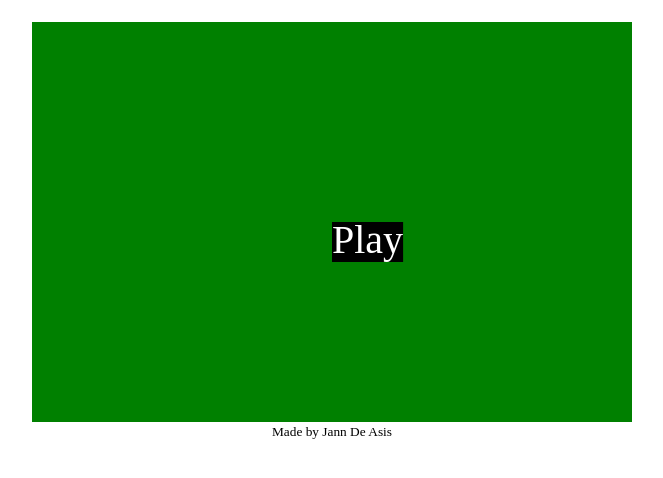
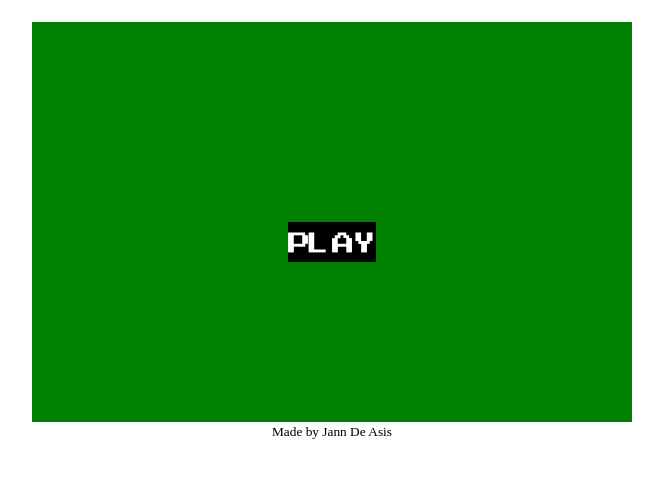
Before and after one commit to Jann-De-Asis/Shot-In-The-Dark, a Flask app: page / in a window 1280 px wide. Shown: the part 58-536 px from the top of the page, without its empty margins (308-971 px from the left). Run offline with Flask 3, Linux system fonts and the light colour scheme.

Commit message:
(WIP) Attempted to make fonts work... Why is it so complicated ;-;

```diff
--- a/static/css/base.css
+++ b/static/css/base.css
@@ -1,3 +1,13 @@
+/* Declaring a custom font for use in the page
+ * - Reference Link: (https://www.w3tutorials.net/blog/how-can-i-use-custom-fonts-in-an-html5-canvas-element/#core-concepts-font-loading-and-canvas-text-apis)
+ * - Found in 'Core Concepts: Font Loading and Canvas Text APIs'
+ */
+@font-face {
+	font-family: "pixel";
+	src: url("../assets/game/images/arcade_pixel_font.ttf") format("ttf");
+}
+
+
 body {
 	margin: 0 auto;
 	text-align: center;
--- a/static/js/game/assets/render.js
+++ b/static/js/game/assets/render.js
@@ -1,11 +1,13 @@
 // import { canvas } from "./../start/main.js";
 
-export { renderingAssets, drawingMap, playerSprites, /*villageSprite*/ };
+export { renderingAssets, renderingFont, drawingMap,
+	playerSprites, /*villageSprite*/ pixelFont };
 
 
 function renderingAssets(assets /*, callback*/) {
 	let numAssets = assets.length;
 	const loaded = function () {
+		console.info("Asset successfully rendered");
 		numAssets = numAssets - 1;
 		if (numAssets === 0) {
 			// callback();
@@ -21,6 +23,24 @@ function renderingAssets(assets /*, callback*/) {
 		};
 		element.src = asset.url;
 	};
+};
+
+/*
+Rendering fonts separately since they are not elements and have no event listener.
+- Reference Link: (https://www.w3tutorials.net/blog/how-can-i-use-custom-fonts-in-an-html5-canvas-element/#core-concepts-font-loading-and-canvas-text-apis)
+- Found in 'Step 1: Loading Custom Fonts Reliably', '3.2 Programmatic Loading with the FontFace API'.
+- Reference Link: (https://developer.mozilla.org/en-US/docs/Web/API/FontFace)
+- Found in 'Examples'
+- Reference Link: (https://youtu.be/fRRRkognpOs?si=OAbIUpXBSDWZPRCT)
+*/
+function renderingFont(font) {
+	font.load().then(
+		(loadedFont) => {
+  			// Add the font to the document's font set
+  			document.fonts.add(loadedFont);
+  			console.info("Font successful rendered");
+		}
+	);
 };
 
 
@@ -50,6 +70,8 @@ function drawingMap(image, layers) {
 	};
 };
 
+
+const pixelFont = new FontFace("pixel", "url(/static/assets/game/images/arcade_pixel_font.ttf)");
 
 const playerSprites = {
 	// Entity's attributes must be updated every direction
--- a/static/js/game/classes/interface.js
+++ b/static/js/game/classes/interface.js
@@ -1,7 +1,7 @@
-export {Button, Bar};
+export { Button, Bar };
 
 class Button {
-	constructor({x, y, offset, width, height, colour, text, textColour}) {
+	constructor({x, y, offset, width, height, colour, text, font, textColour}) {
 		this.x = x - offset.x;
 		this.y = y - offset.y;
 		this.offset = offset;
@@ -12,6 +12,7 @@ class Button {
 		this.colour = colour;
 
 		this.text = text;
+		this.font = font;
 		this.textColour = textColour;
 	};
 
@@ -19,19 +20,13 @@ class Button {
 		ctx.fillStyle = this.colour;
                 ctx.fillRect(this.x, this.y, this.width, this.height);
 
-		/*
-		Getting the exact measurements of the box around the text.
-		- Reference Link: (https://stackoverflow.com/questions/18900117/write-text-on-canvas-with-background)
-		- Found in verified solution
-		*/
 		if (this.text !== undefined) {
 			ctx.textBaseline = "top";
 
-			ctx.font = this.height + "px serif";
+			ctx.font = this.height + "px " + this.font;
+			console.log(ctx.measureText(this.text).width);
 			ctx.fillStyle = this.textColour;
 			ctx.fillText(this.text, this.x, this.y);
-
-			console.log(this.width = ctx.measureText(this.text).width);
 		};
 
 	};
--- a/static/js/game/engine/initialise.js
+++ b/static/js/game/engine/initialise.js
@@ -4,7 +4,7 @@ import { Bar, Button } from "./../classes/interface.js";
 
 /* import { animating } from "./runtime.js"; */
 
-import {renderingAssets, drawingMap, /*villageSprite,*/ playerSprites } from "./../assets/render.js";
+import { renderingAssets, drawingMap, /*villageSprite,*/ playerSprites } from "./../assets/render.js";
 // import layers from "./../assets/village_data.js";
 
 export { compilingGame as default };
--- a/static/js/game/start/main.js
+++ b/static/js/game/start/main.js
@@ -1,10 +1,13 @@
 // The beginning point of the game's functionalities.
 import { Button } from "./../classes/interface.js";
+import { fetchingTextWidth } from "./../utilities.js";
 
 import animatingMenu, { clicking } from "./menu.js";
-import { fetchingTextWidth } from "./../utilities.js";
+
+import { renderingFont, pixelFont } from "./../assets/render.js";
 
 export { context as default, canvas, playButton };
+
 
 document.addEventListener("DOMContentLoaded", init, false);
 
@@ -12,33 +15,38 @@ let context, canvas, playButton;
 
 
 function init() {
+
+	function declaring() {
+		playButton = new Button({
+			x: canvas.width / 2,
+			y: canvas.height / 2,
+			offset: {
+				x: fetchingTextWidth("Play", 40, "pixel") / 2,
+				y: 0
+			},
+
+			width: fetchingTextWidth("Play", 40, "pixel"),
+			height: 40,
+
+			colour: "black",
+
+			text: "Play",
+			font: "pixel",
+			textColour: "white"
+		});
+	};
+
 	canvas = document.querySelector("canvas");
 	context = canvas.getContext("2d");
 
 	canvas.addEventListener("mousedown", clicking, false);
 	// canvas.addEventListener("mousemove", fetchingCursorPosition, false);
 
-	playButton = new Button({
-		x: canvas.width / 2,
-		y: canvas.height / 2,
-		offset: {
-			x: 0,
-			y: 0
-		},
+	renderingFont(pixelFont);
 
-		// Width is not defined since font size takes
-		// only the height.
-		height: 40,
+	setTimeout(declaring, 10);
 
-		colour: "black",
-
-		text: "Play",
-		textColour: "white"
-	});
-
-	console.log(fetchingTextWidth("Play", 40, "serif"));
-
-	console.info("Main menu successfully compiled.");
+	console.info("Menu successfully compiled");
 
 	animatingMenu();
 };
--- a/static/js/game/start/menu.js
+++ b/static/js/game/start/menu.js
@@ -2,7 +2,7 @@
 // This is where play, settings, how-to-play is kept.)
 import ctx, { canvas, playButton } from "./main.js";
 
-import { fetchingClickPosition } from "./../utilities.js";
+import { fetchingClickPosition, fetchingTextWidth } from "./../utilities.js";
 
 import compilingGame from "./../engine/initialise.js";
 
--- a/static/js/game/utilities.js
+++ b/static/js/game/utilities.js
@@ -97,8 +97,15 @@ function exitingFullscreen() {
 
 
 function fetchingTextWidth(text, size, font) {
+
+	/*
+	Getting the exact measurements of the box around the text.
+	- Reference Link: (https://stackoverflow.com/questions/18900117/write-text-on-canvas-with-background)
+	- Found in verified solution
+	*/
 	ctx.font = size + "px " + font;
-	return ctx.measureText(text).width
+	console.log(ctx.measureText(text).width);
+	return ctx.measureText(text).width;
 };
 
 
```
Also changed, not shown: static/assets/game/images/arcade_pixel_font.ttf (added).
